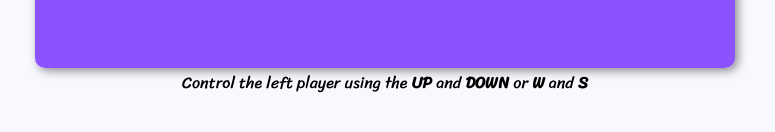
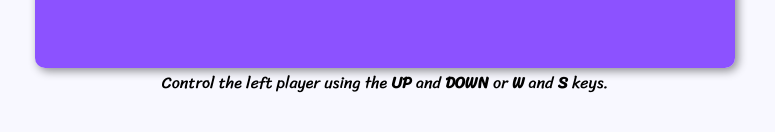
Before and after one commit to SmaithorZ/ping-pong-game, a plain HTML site: page index.html in a window 1280 px wide. Shown: the part 596-728 px from the top of the page, without its empty margins (255-1030 px from the left). Drawn offline with Linux system fonts and the light colour scheme.

Commit message:
added one word into the paragraph

```diff
--- a/index.html
+++ b/index.html
@@ -15,7 +15,7 @@
 
     <canvas></canvas>
 
-    <p>Control the left player using the <strong>UP</strong> and <strong>DOWN</strong>  or <strong>W</strong> and <strong>S</strong></p>
+    <p>Control the left player using the <strong>UP</strong> and <strong>DOWN</strong>  or <strong>W</strong> and <strong>S</strong> keys.</p>
 
     <script src="script.js"></script>
 </body>
```
